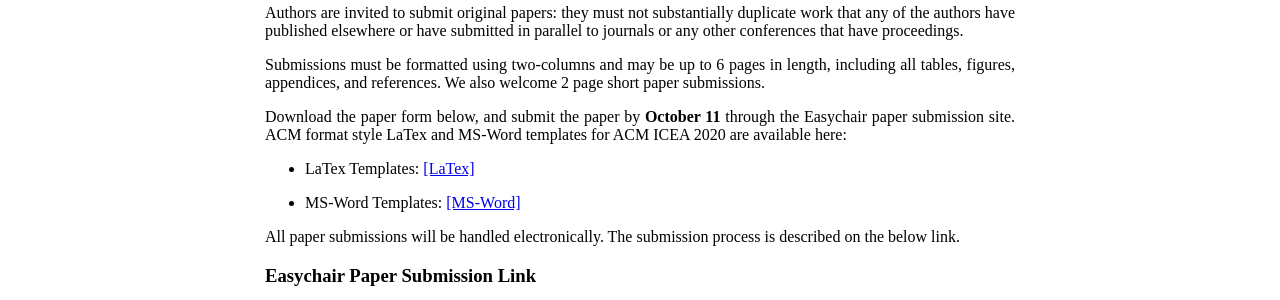
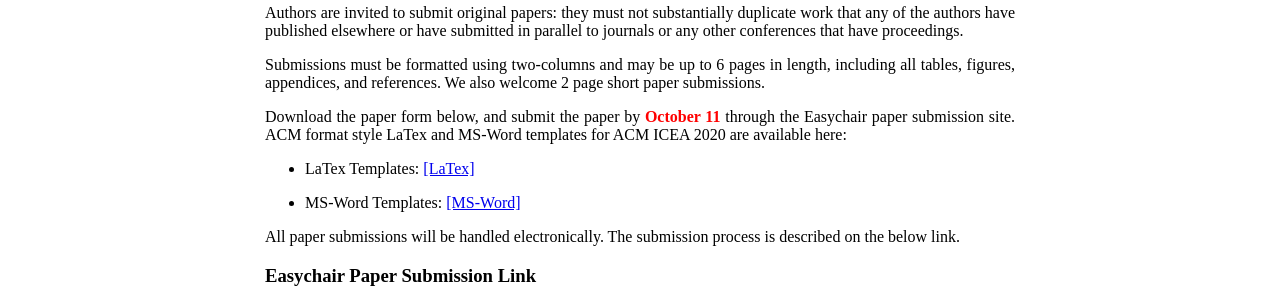
Before and after one commit to icea-conf/2020, a Jekyll site: the page built from submission/index.html, in a window 1280 px wide. Shown: the part 264-564 px from the top of the page. Built offline with Jekyll 4.4.1, drawn with Linux system fonts in a browser that asks for light colours.

Commit message:
Update index.html

```diff
--- a/submission/index.html
+++ b/submission/index.html
@@ -8,7 +8,7 @@
                <h2 style="color:#0000FF">Submission Guidelines</h2>
                     <p style="text-align: justify">Authors are invited to submit original papers: they must not substantially duplicate work that any of the authors have published elsewhere or have submitted in parallel to journals or any other conferences that have proceedings.</p>
                     <p style="text-align: justify">Submissions must be formatted using two-columns and may be up to 6 pages in length, including all tables, figures, appendices, and references. We also welcome 2 page short paper submissions.</p>
-                    <p style="text-align: justify">Download the paper form below, and submit the paper by <b "color:#FF0000">October 11</b> through the Easychair paper submission site. ACM format style LaTex and MS-Word templates for ACM ICEA 2020 are available here:</p>
+                    <p style="text-align: justify">Download the paper form below, and submit the paper by <b style="color: #FF0000">October 11</b> through the Easychair paper submission site. ACM format style LaTex and MS-Word templates for ACM ICEA 2020 are available here:</p>
                     <ul>
                          <li><p>LaTex Templates: <a href="https://icea-conf.github.io/2020/template/ICEA2020_Latex_Template.zip">[LaTex]</a></p></li>
                          <li><p>MS-Word Templates: <a href="https://icea-conf.github.io/2020/template/ICEA2020_Word_Template.zip">[MS-Word]</a></p></li>
```
